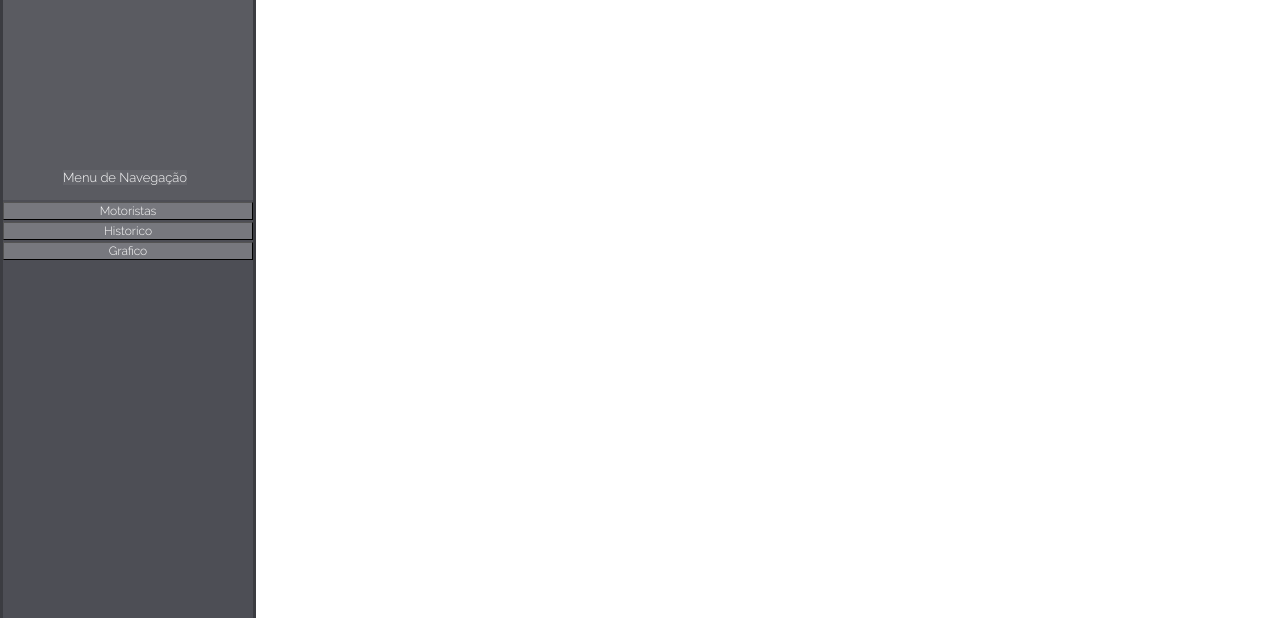
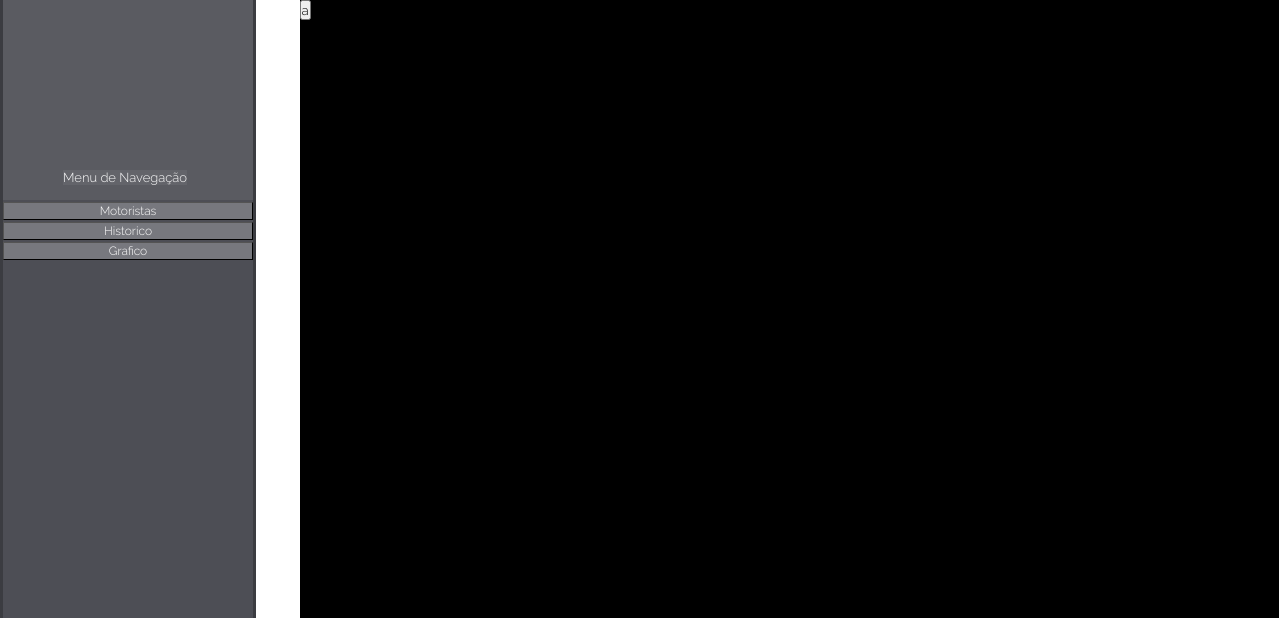
Before and after one commit to BrunoBorgert/Projeto, a plain HTML site: page main.html in a window 1280 px wide. Shown: the top 618 px of the page. Drawn offline with Linux system fonts and the light colour scheme.

Commit message:
Ajustes
Adicionando div para os button

```diff
--- a/main.html
+++ b/main.html
@@ -10,6 +10,10 @@
 </head>
 <body class="main">
     <div class="mainhome">
+        <div class="menumotorista">
+        <button>a</button>
+        </div>
+
         <div class="menuadd">
             <img src="img/logo-cad.png" alt="" onclick="adicionar()" class="logocad" width="35px" height="35px">
         </div>
@@ -23,7 +27,7 @@
                 </div>
             </div>
             <div class="divbutton">
-                <button class="sidebtn" id="motoristas">Motoristas</button>
+                <button class="sidebtn" id="motoristas" >Motoristas</button>
                 <br>
                 <button class="sidebtn" id="historico">Historico</button>
                 <br>
--- a/style.css
+++ b/style.css
@@ -131,3 +131,12 @@ input {
     left: 10%;
     z-index: 1;
 }
+.menumotorista{
+    height: 100%;
+    width: 76.5%;
+    position: absolute;
+    top: 0px;
+    right:50% ;
+    left: 23.4%;
+    background-color: rgb(0, 0, 0);
+}
```
